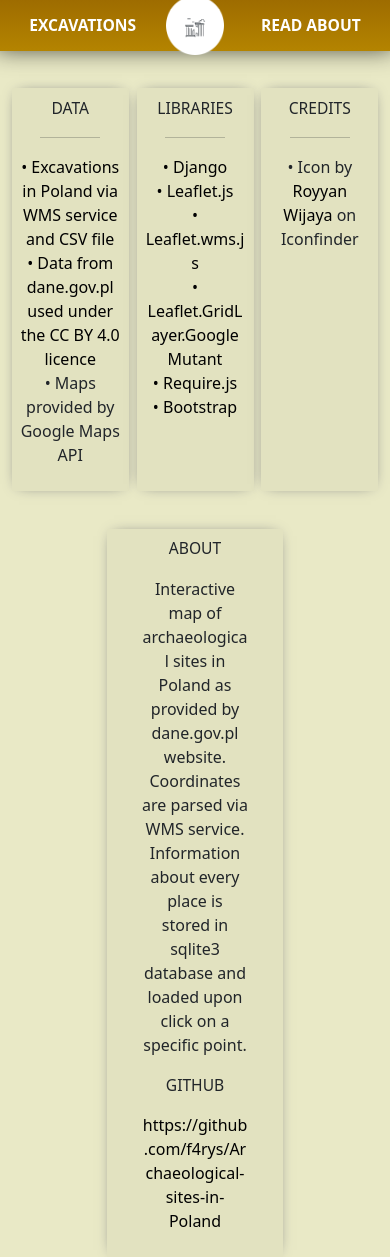
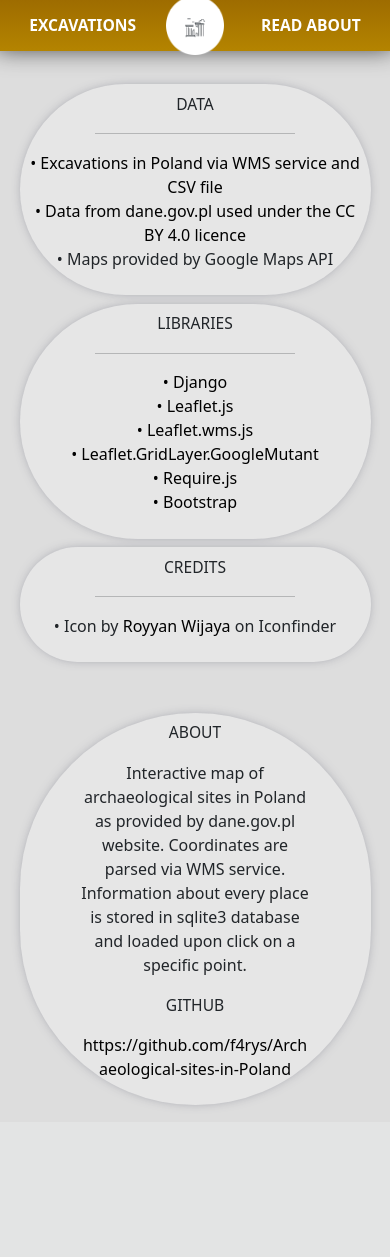
Before and after one commit to f4rys/Archaeological-sites-in-Poland, a Django app: template map/templates/about.html in a window 390 px wide. After the commit the page ends 1110 px from the top, so only its background shows below. Run offline with Django 3.2, Linux system fonts and the light colour scheme; the template is opened without the code that fills it, so the values that code supplies are empty.

Commit message:
Better styling

```diff
--- a/map/static/css/style.css
+++ b/map/static/css/style.css
@@ -11,7 +11,7 @@ html{
 
 body{
   height: 100vh;
-  background-color: #e9e9c6;
+  background-color: #dddddd;
 }
 
 /* NAVBAR */
@@ -109,7 +109,8 @@ hr{
   margin: 1vw;
   overflow-wrap: break-word;
   padding: 1vh;
-  background-color: #e2e2c0;
+  border-radius: 100vw;
+  background-color: #e6e6e6;
   -webkit-box-shadow: 0px 0px 14px -7px rgba(66, 68, 90, 1);
   -moz-box-shadow: 0px 0px 14px -7px rgba(66, 68, 90, 1);
   box-shadow: 0px 0px 14px -7px rgba(66, 68, 90, 1);
@@ -117,7 +118,8 @@ hr{
 }
 
 .big-card-container{
-  background-color: #e2e2c0;
+  background-color: #e6e6e6;
+  border-radius: 100vw;
   -webkit-box-shadow: 0px 0px 14px -7px rgba(66, 68, 90, 1);
   -moz-box-shadow: 0px 0px 14px -7px rgba(66, 68, 90, 1);
   box-shadow: 0px 0px 14px -7px rgba(66, 68, 90, 1);
@@ -163,7 +165,21 @@ hr{
   }
   .card {
     width: 90%;
-}
+  }
+  .small-card-container {
+    flex-direction: column;
+    gap: 1vh;
+    display: flex;
+    align-items: stretch;
+  }
+  .small-card {
+      width: 90%;
+      margin: 0 auto;
+  }
+  .big-card-container {
+    width: 90%;
+    margin: 2vh auto;
+  }
 }
 
 @media (min-width: 800px) and (max-width: 1200px){
```
